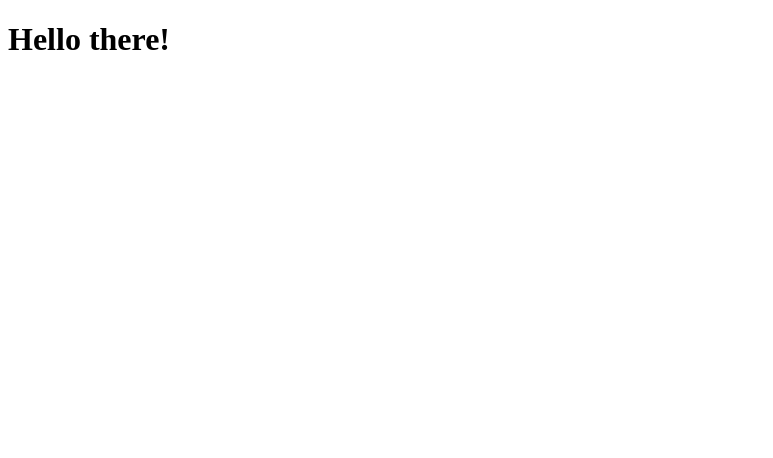
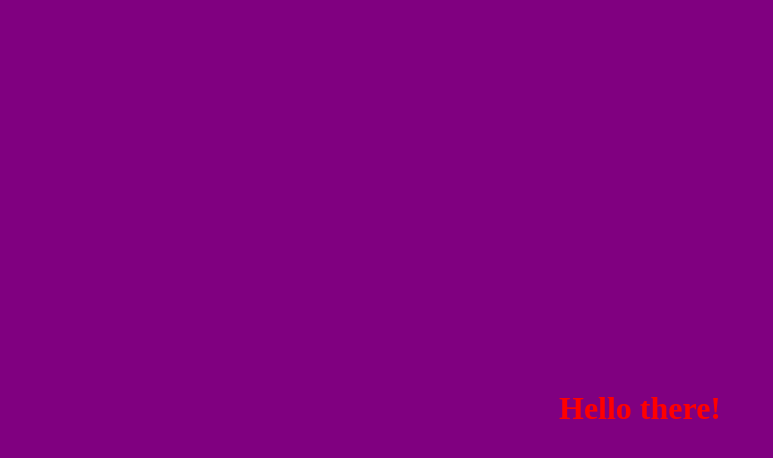
Before and after one commit to Teagan-McClintock/rithm-personal-site-teagan, a plain HTML site: page index.html in a window 1280 px wide. Shown: the whole page, without its empty margins (0-773 px from the left). Drawn offline with Linux system fonts and the light colour scheme.

Commit message:
Fix html-css connection

```diff
--- a/index.html
+++ b/index.html
@@ -3,8 +3,8 @@
 <head>
   <meta charset="UTF-8">
   <meta name="viewport" content="width=device-width, initial-scale=1.0">
-  <link rel="stylesheet" src="style_settings.css">
-  <title>Document</title>
+  <link rel="stylesheet" href="style_settings.css">
+  <title>Test Page</title>
 </head>
 <body>
   <h1>Hello there!</h1>
--- a/style_settings.css
+++ b/style_settings.css
@@ -7,6 +7,5 @@ body {
   }
 
 h1 {
-  font-size: 15rem;
-  font-family:Arial, Helvetica, sans-serif;
+  color:red;
 }
```
